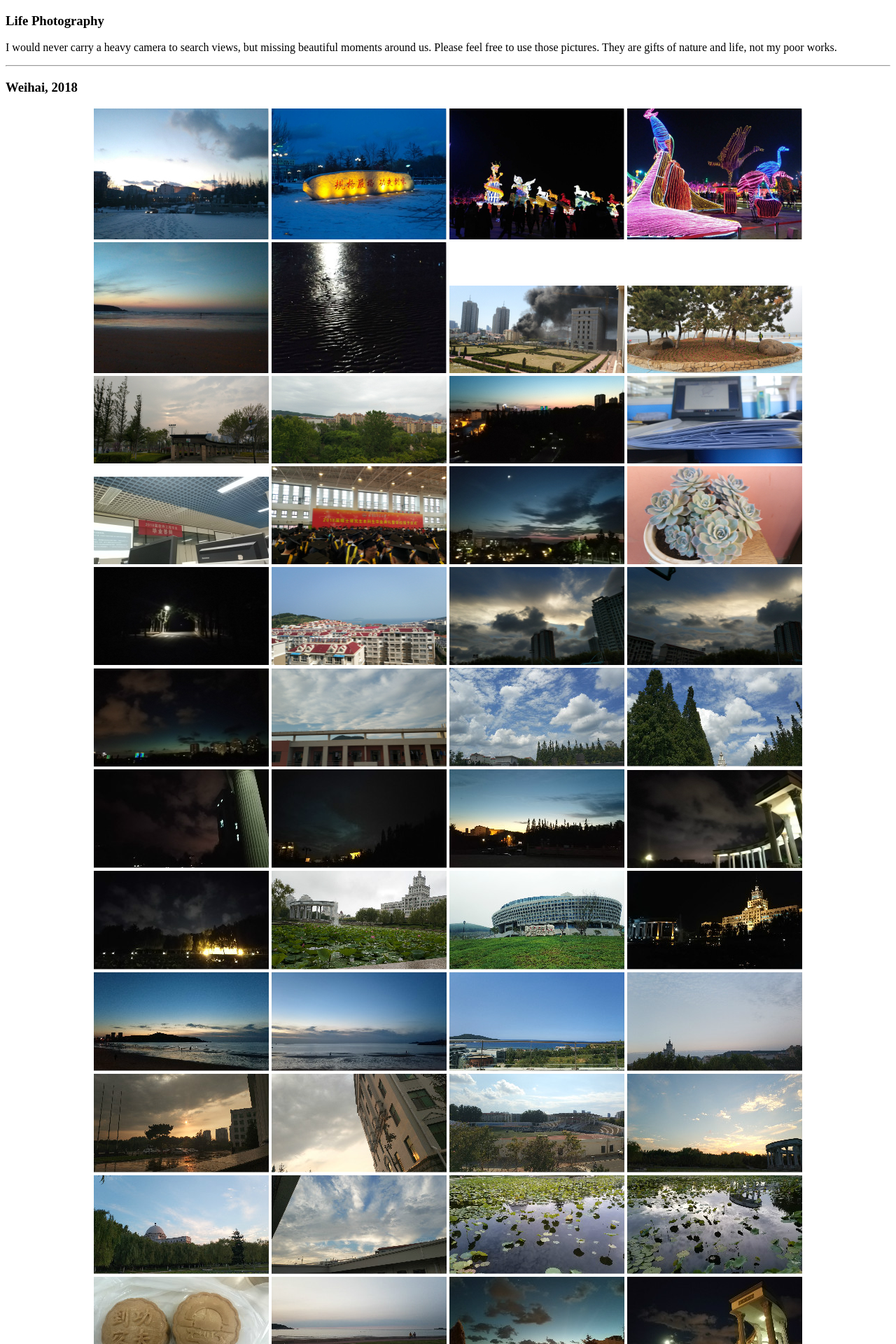
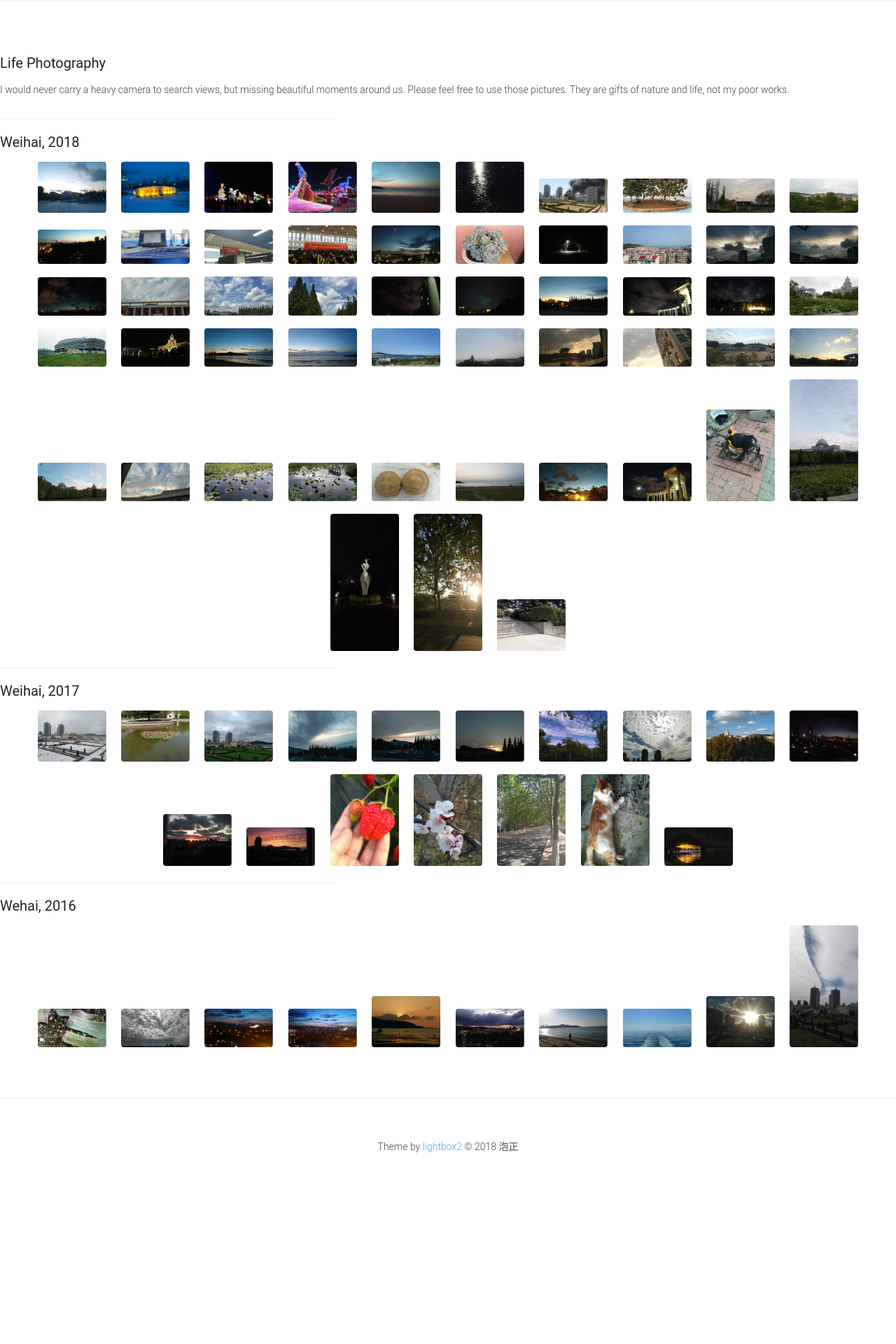
Before and after one commit to PAULYZHENG/paulyzheng.github.io, a Jekyll site: the page photograph/index.html, which Jekyll copies as it is, in a window 1280 px wide. Shown: the top 1920 px of the page at 70% size. Built offline with Jekyll 4.4.1, drawn with Linux system fonts in a browser that asks for light colours; comment, search, counter and statistics services are not loaded; after the commit the page ends 1735 px from its top, so only the background shows below that.

Commit message:
Update index.html

```diff
--- a/photograph/index.html
+++ b/photograph/index.html
@@ -3,8 +3,8 @@
 <head>
   <meta charset="utf-8">
   <title>Life Photography</title>
-  <link rel="stylesheet" href="../src/css/screen.css">
-  <link rel="stylesheet" href="../src/css/lightbox.css">
+  <link rel="stylesheet" href="./src/css/screen.css">
+  <link rel="stylesheet" href="./src/css/lightbox.css">
 </head>
 <body>
 
```
